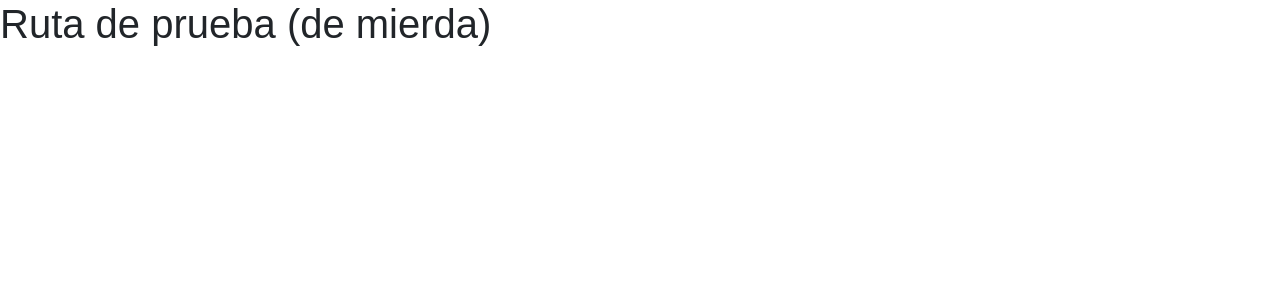
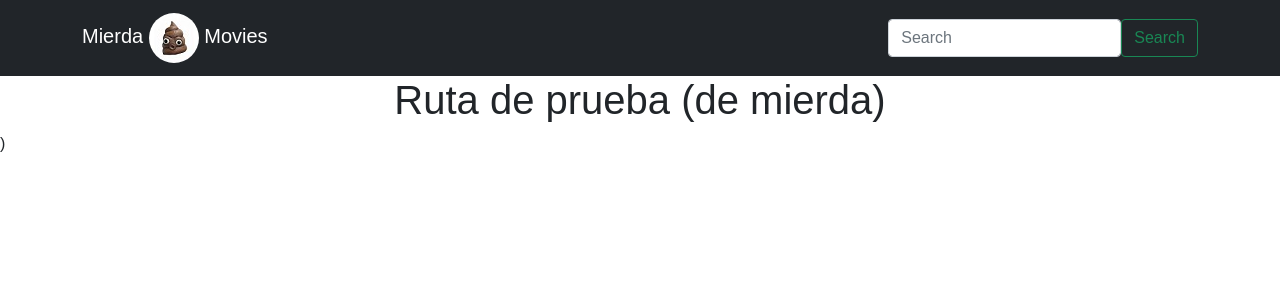
Before and after one commit to LeoEmVee/movie-api-fetch, a Next.js app: page /ruta-de-prueba in a window 1280 px wide. Shown: the top 300 px of the page. Built offline with nearby package versions, Linux system fonts and the light colour scheme.

Commit message:
Add Header component (remove from index and import from App)

```diff
--- /dev/null
+++ b/components/Header.tsx
@@ -0,0 +1,34 @@
+import {
+  Navbar,
+  Container,
+  Form,
+  FormControl,
+  Button,
+  Image
+} from 'react-bootstrap';
+
+export default function Header() {
+  return (
+    <header>
+      <Navbar bg="dark" variant="dark" expand="lg">
+        <Container>
+          <Navbar.Brand href="/">
+            Mierda <Image className="logo" src="/img/mierda-logo.png" /> Movies
+          </Navbar.Brand>
+          <Navbar.Toggle aria-controls="basic-navbar-nav" />
+          <Navbar.Collapse className="justify-content-end">
+            <Form className="d-flex">
+              <FormControl
+                type="search"
+                placeholder="Search"
+                className="mr-sm-2"
+                aria-label="Search"
+              />
+              <Button variant="outline-success">Search</Button>
+            </Form>
+          </Navbar.Collapse>
+        </Container>
+      </Navbar>
+    </header>
+  );
+}
--- a/pages/_app.tsx
+++ b/pages/_app.tsx
@@ -1,10 +1,16 @@
 import React from 'react';
 import 'bootstrap/dist/css/bootstrap.min.css';
 import '../styles/globals.css';
+import Header from '../components/Header';
 
 function MovieAPIFetchApp({ Component, pageProps }: any) {
   // eslint-disable-next-line react/jsx-props-no-spreading
-  return <Component {...pageProps} />;
+  return (
+    <div className="main__content">
+      <Header />
+      <Component {...pageProps} />)
+    </div>
+  );
 }
 
 export default MovieAPIFetchApp;
--- a/pages/ruta-de-prueba.tsx
+++ b/pages/ruta-de-prueba.tsx
@@ -1,5 +1,5 @@
 import React from 'react';
 
 export default function RutaDePrueba() {
-  return <h1>Ruta de prueba (de mierda)</h1>;
+  return <h1 className="text-center">Ruta de prueba (de mierda)</h1>;
 }
--- a/styles/globals.css
+++ b/styles/globals.css
@@ -4,6 +4,10 @@
   font-family: Montserrat, sans-serif;
 }
 
+.logo {
+  border-radius: 50%;
+}
+
 .primer__titulo {
   color: red;
 }
```
Also changed, not shown: pages/index.tsx (+1 -34 lines).
